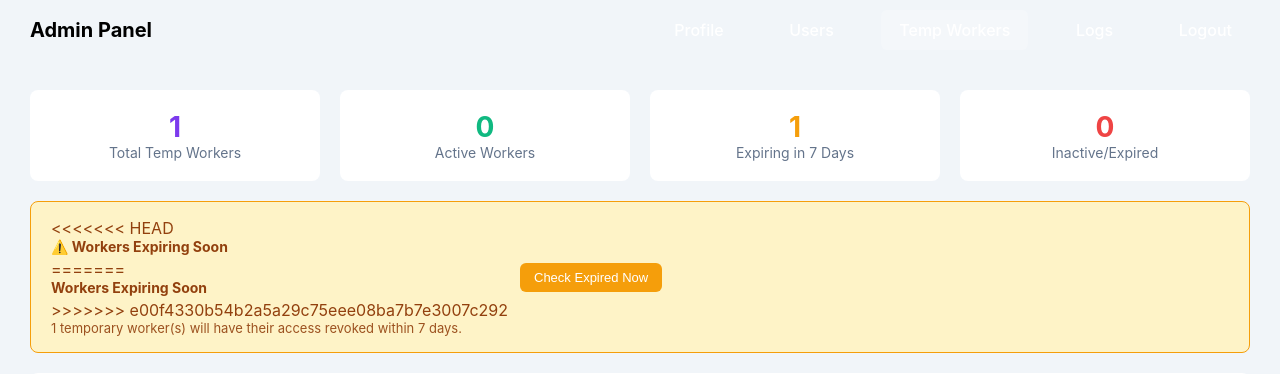
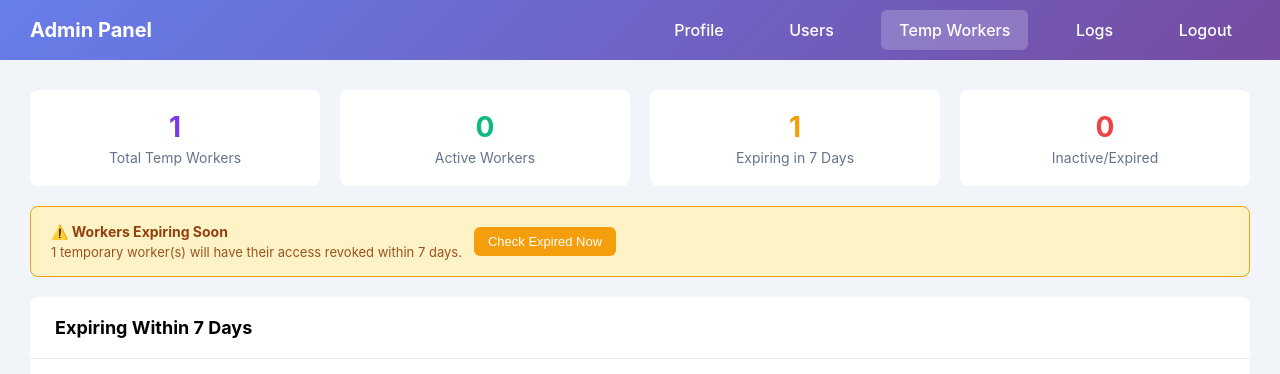
Before and after one commit to manfred1221/Csit321-FYP-25-S4-34, a Flask app: template templates/admin_temperworker.html in a window 1280 px wide. Shown: the top 374 px of the page. Run offline with Flask 3, Linux system fonts and the light colour scheme; tables that the repository leaves empty hold one stand-in row (values such as "Sample post"); the template is opened without the code that fills it: values that come from a table or form of the project are taken from there, most other values are stand-ins (such as "Sample title", 1, 10 or a date in 2020); parts of the project's set-up code (start-up, migrations or seed data) failed here and were passed over; some libraries are stand-ins or nearby versions.

Commit message:
13/12 - Latest Push Joshua

```diff
--- a/templates/admin_temperworker.html
+++ b/templates/admin_temperworker.html
@@ -18,11 +18,7 @@
         }
 
         .navbar {
-<<<<<<< HEAD
             background: linear-gradient(135deg, #667eea 0%, #764ba2 100%);
-=======
-            background: #2563eb;
->>>>>>> e00f4330b54b2a5a29c75eee08ba7b7e3007c292
             color: #fff;
             padding: 18px 30px;
             display: flex;
@@ -105,11 +101,7 @@
 
         .card-header h2 {
             font-size: 18px;
-<<<<<<< HEAD
             color: linear-gradient(135deg, #667eea 0%, #764ba2 100%);
-=======
-            color: #2563eb;
->>>>>>> e00f4330b54b2a5a29c75eee08ba7b7e3007c292
         }
 
         .card-body {
@@ -264,11 +256,7 @@
 
         .expiring-item .info h4 {
             font-size: 14px;
-<<<<<<< HEAD
             color: linear-gradient(135deg, #667eea 0%, #764ba2 100%);
-=======
-            color: #2563eb;
->>>>>>> e00f4330b54b2a5a29c75eee08ba7b7e3007c292
         }
 
         .expiring-item .info p {
@@ -301,11 +289,7 @@
 
         .stat-card h3 {
             font-size: 28px;
-<<<<<<< HEAD
             color: linear-gradient(135deg, #667eea 0%, #764ba2 100%);
-=======
-            color: #2563eb;
->>>>>>> e00f4330b54b2a5a29c75eee08ba7b7e3007c292
             margin-bottom: 5px;
         }
 
@@ -368,11 +352,7 @@
         {% if expiring_soon %}
         <div class="alert alert-warning">
             <div>
-<<<<<<< HEAD
                 <h4>⚠️ Workers Expiring Soon</h4>
-=======
-                <h4>Workers Expiring Soon</h4>
->>>>>>> e00f4330b54b2a5a29c75eee08ba7b7e3007c292
                 <p>{{ expiring_soon|length }} temporary worker(s) will have their access revoked within 7 days.</p>
             </div>
             <button class="btn btn-sm btn-warning" onclick="checkExpired()">Check Expired Now</button>
```
